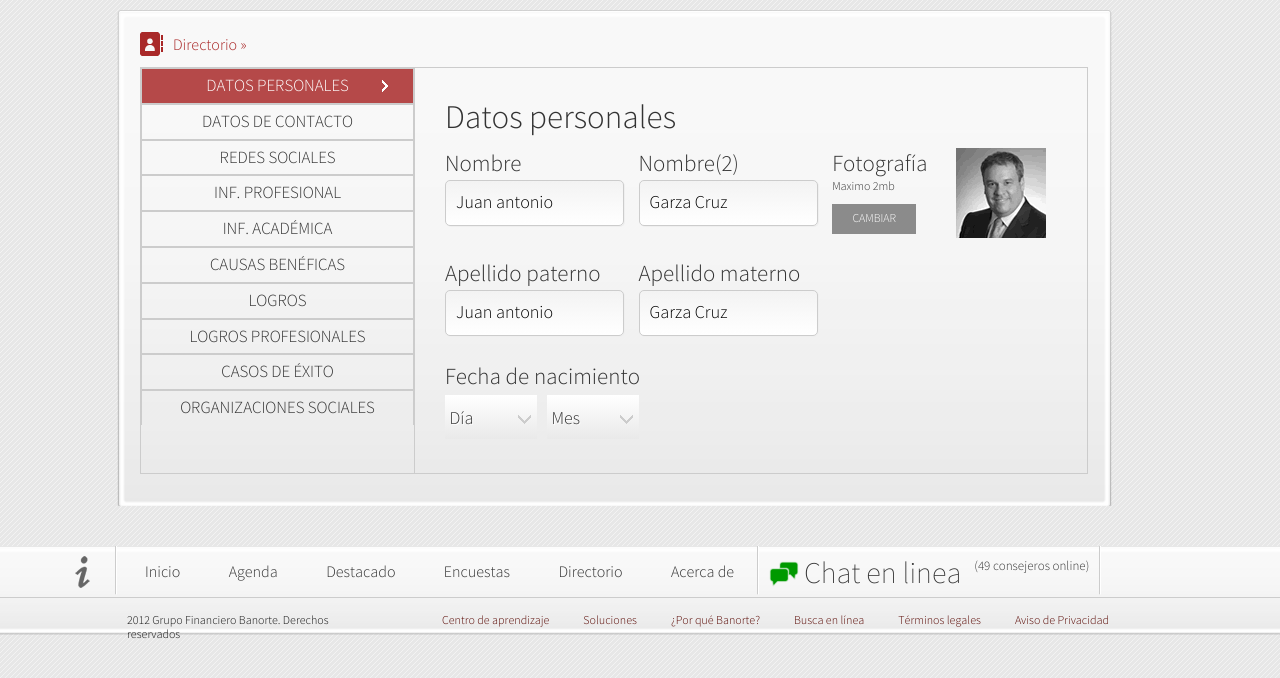
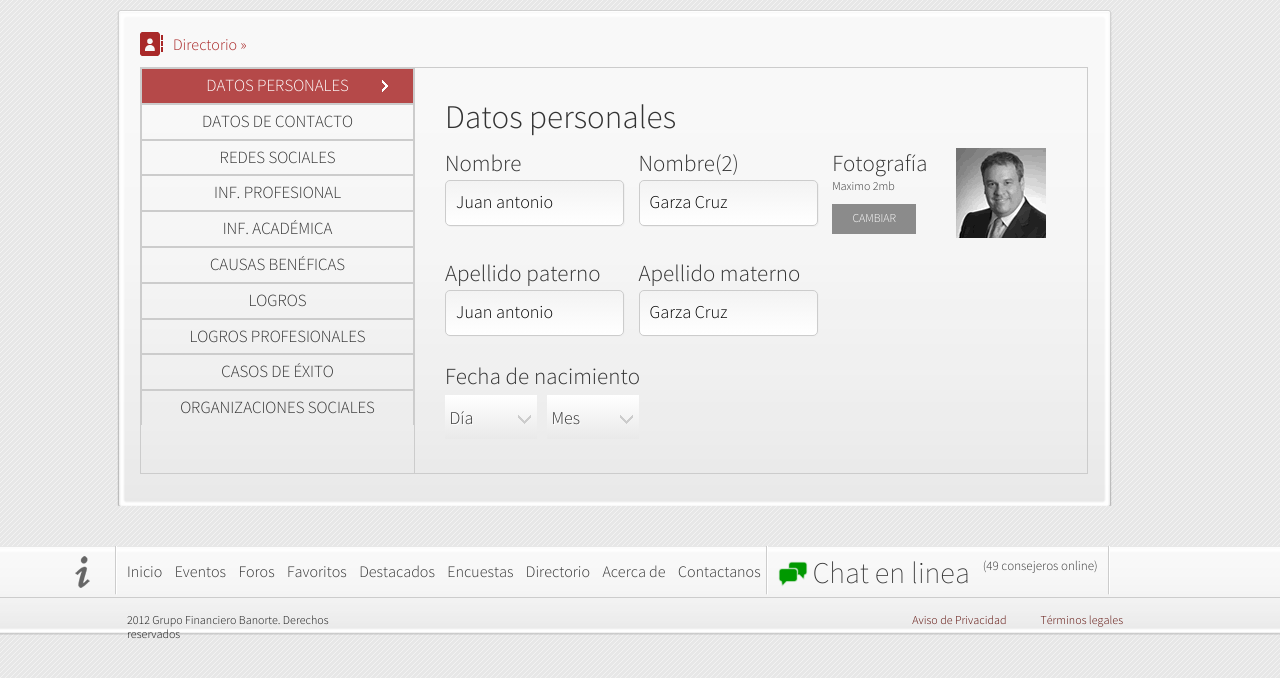
Before and after one commit to arturopn/banorteConsejos, a plain HTML site: page directorio.html in a window 1280 px wide. Shown: the part 72-750 px from the top of the page. Drawn offline with Linux system fonts and the light colour scheme; files that its build step writes are made by us from their sources.

Commit message:
cambios al footer

```diff
--- a/assets/css/main.css
+++ b/assets/css/main.css
@@ -274,7 +274,7 @@ html, body{ min-width:1024px; }
 	color:#111;
 }
 .terminos,.aviso-priva{
-	float:left;
+	float:right;
 	margin: 0 5px;
 	height:30px;
 	font-size:12px;
@@ -747,4 +747,4 @@ div.menuActividad{z-index:1;}
 
 #footer ul li{ display: inline;}
 
-#footer ul li a{font-size: 16px; content: #666666; margin: 0 23px;}
+#footer ul li a{font-size: 16px; content: #666666; margin: 0 5px;}
--- a/directorio.html
+++ b/directorio.html
@@ -662,11 +662,14 @@
       <ul class="floatL margin15t margin5l">
 
       <li><a href="#">Inicio</a></li>
-      <li><a href="#">Agenda</a></li>
-      <li><a href="#">Destacado</a></li>
+      <li><a href="#">Eventos</a></li>
+      <li><a href="#">Foros</a></li>
+      <li><a href="#">Favoritos</a></li>
+      <li><a href="#">Destacados</a></li>
       <li><a href="#">Encuestas</a></li>
       <li><a href="#">Directorio</a></li>
       <li><a href="#">Acerca de</a></li>
+      <li><a href="#">Contactanos</a></li>
 
       </ul>
       <img class="floatL" src="assets/img/lines/separadorfooter.gif"/>
@@ -680,19 +683,7 @@
                 <p>2012 Grupo Financiero Banorte. Derechos reservados</p>
             </div>
 
-            <div class="terminos margin35l">
-                <p>Centro de aprendizaje</p>
-            </div>
-            <div class="terminos">
-                <p>Soluciones</p>
-            </div>
-            <div class="terminos">
-                <p>¿Por qué Banorte?</p>
-            </div>
-            <div class="terminos">
-                <p>Busca en línea</p>
-            </div>
-            <div class="terminos">
+            <div class="terminos margin30r">
                 <p>Términos legales</p>
             </div>
             <div class="aviso-priva">
```
